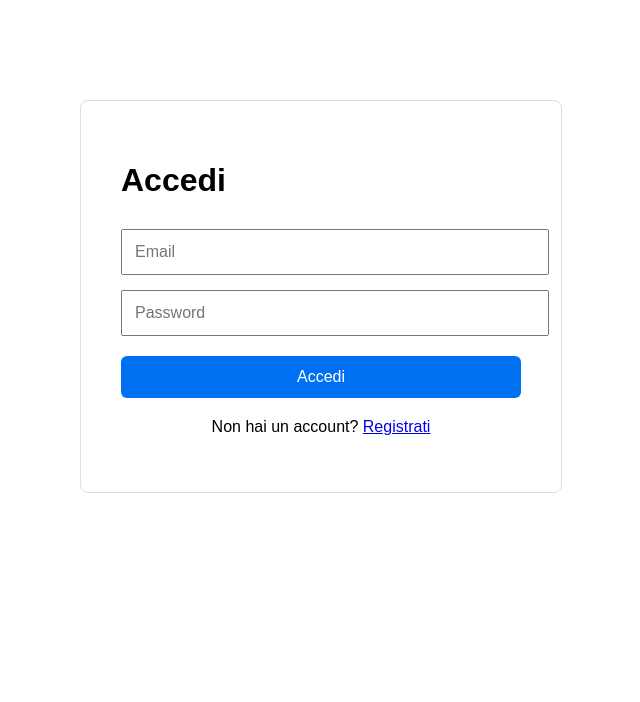
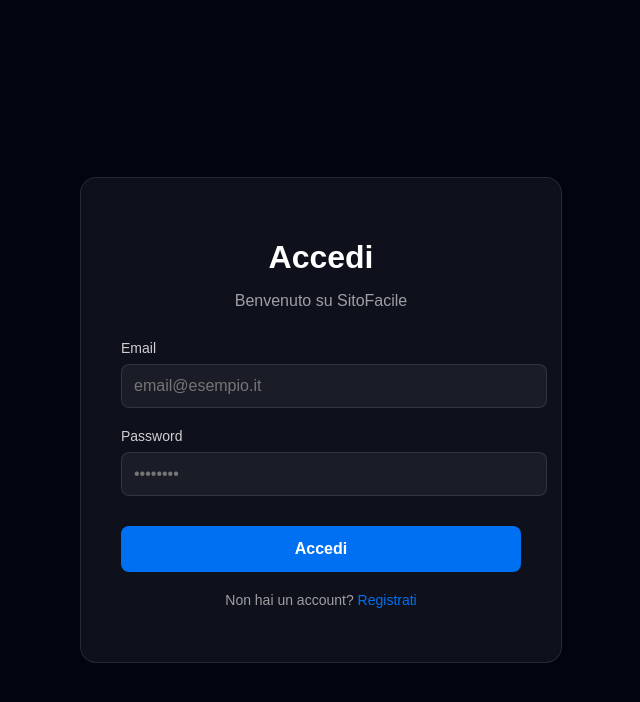
Before and after one commit to andreifr98/site-builder-itali, a Next.js app: page /login in a window 1280 px wide. Shown: the top 702 px of the page, without its empty margins (319-959 px from the left). Built offline with nearby package versions, Linux system fonts and the light colour scheme.

Commit message:
Update page.tsx

```diff
--- a/app/login/page.tsx
+++ b/app/login/page.tsx
@@ -1,50 +1,180 @@
 'use client';
 
-export default function Login() {
+import { useState } from 'react';
+import { signIn } from 'next-auth/react';
+import { useRouter } from 'next/navigation';
+
+export default function LoginPage() {
+  const router = useRouter();
+  const [formData, setFormData] = useState({
+    email: '',
+    password: '',
+  });
+  const [error, setError] = useState('');
+  const [loading, setLoading] = useState(false);
+
+  const handleSubmit = async (e: React.FormEvent) => {
+    e.preventDefault();
+    setError('');
+    setLoading(true);
+
+    try {
+      const result = await signIn('credentials', {
+        email: formData.email,
+        password: formData.password,
+        redirect: false,
+      });
+
+      if (result?.error) {
+        setError('Email o password non corretti');
+        setLoading(false);
+        return;
+      }
+
+      // Login riuscito
+      router.push('/dashboard');
+    } catch (err) {
+      setError('Errore di connessione');
+      setLoading(false);
+    }
+  };
+
   return (
     <div style={{
+      minHeight: '100vh',
+      background: '#020510',
+      display: 'flex',
+      alignItems: 'center',
+      justifyContent: 'center',
+      padding: '20px'
+    }}>
+      <div style={{
         maxWidth: '400px',
-      margin: '100px auto',
+        width: '100%',
+        background: 'rgba(255,255,255,0.05)',
         padding: '40px',
-      border: '1px solid #ddd',
-      borderRadius: '8px'
+        borderRadius: '16px',
+        border: '1px solid rgba(255,255,255,0.1)',
+        backdropFilter: 'blur(10px)'
       }}>
-      <h1 style={{ marginBottom: '30px' }}>Accedi</h1>
+        <h1 style={{
+          fontSize: '32px',
+          fontWeight: 'bold',
+          marginBottom: '10px',
+          textAlign: 'center',
+          color: 'white'
+        }}>
+          Accedi
+        </h1>
+        <p style={{
+          textAlign: 'center',
+          color: 'rgba(255,255,255,0.6)',
+          marginBottom: '30px'
+        }}>
+          Benvenuto su SitoFacile
+        </p>
+
+        {error && (
+          <div style={{
+            background: 'rgba(239, 68, 68, 0.1)',
+            border: '1px solid rgba(239, 68, 68, 0.3)',
+            color: '#ef4444',
+            padding: '12px',
+            borderRadius: '8px',
+            marginBottom: '20px',
+            fontSize: '14px'
+          }}>
+            {error}
+          </div>
+        )}
+
+        <form onSubmit={handleSubmit}>
+          <div style={{ marginBottom: '20px' }}>
+            <label style={{
+              display: 'block',
+              marginBottom: '8px',
+              color: 'rgba(255,255,255,0.8)',
+              fontSize: '14px'
+            }}>
+              Email
+            </label>
             <input
               type="email"
-        placeholder="Email"
+              required
+              value={formData.email}
+              onChange={(e) => setFormData({ ...formData, email: e.target.value })}
               style={{
                 width: '100%',
                 padding: '12px',
-          marginBottom: '15px',
+                background: 'rgba(255,255,255,0.05)',
+                border: '1px solid rgba(255,255,255,0.1)',
+                borderRadius: '8px',
+                color: 'white',
                 fontSize: '16px'
               }}
+              placeholder="email@esempio.it"
             />
+          </div>
+
+          <div style={{ marginBottom: '30px' }}>
+            <label style={{
+              display: 'block',
+              marginBottom: '8px',
+              color: 'rgba(255,255,255,0.8)',
+              fontSize: '14px'
+            }}>
+              Password
+            </label>
             <input
               type="password"
-        placeholder="Password"
+              required
+              value={formData.password}
+              onChange={(e) => setFormData({ ...formData, password: e.target.value })}
               style={{
                 width: '100%',
                 padding: '12px',
-          marginBottom: '20px',
+                background: 'rgba(255,255,255,0.05)',
+                border: '1px solid rgba(255,255,255,0.1)',
+                borderRadius: '8px',
+                color: 'white',
                 fontSize: '16px'
               }}
+              placeholder="••••••••"
             />
-      <button style={{
+          </div>
+
+          <button
+            type="submit"
+            disabled={loading}
+            style={{
               width: '100%',
-        padding: '12px',
-        backgroundColor: '#0070f3',
+              padding: '14px',
+              background: loading ? 'rgba(0, 112, 243, 0.5)' : '#0070f3',
               color: 'white',
               border: 'none',
-        borderRadius: '6px',
+              borderRadius: '8px',
               fontSize: '16px',
-        cursor: 'pointer'
+              fontWeight: 'bold',
+              cursor: loading ? 'not-allowed' : 'pointer',
+              transition: 'all 0.3s ease'
+            }}
+          >
+            {loading ? 'Accesso...' : 'Accedi'}
+          </button>
+        </form>
+
+        <p style={{
+          textAlign: 'center',
+          marginTop: '20px',
+          color: 'rgba(255,255,255,0.6)',
+          fontSize: '14px'
         }}>
-        Accedi
-      </button>
-      <p style={{ textAlign: 'center', marginTop: '20px' }}>
-        Non hai un account? <a href="/signup">Registrati</a>
+          Non hai un account?{' '}
+          <a href="/signup" style={{ color: '#0070f3', textDecoration: 'none' }}>
+            Registrati
+          </a>
         </p>
+      </div>
     </div>
   );
 }
```
Lines whose indentation alone changed are shown as unchanged.
